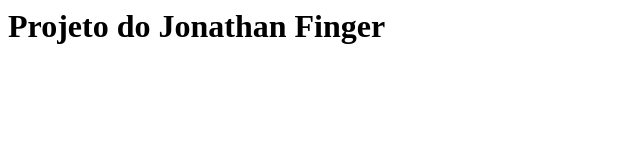
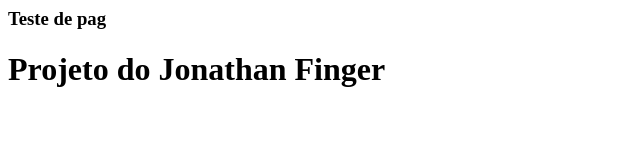
Before and after one commit to joniFinger/Study, a plain HTML site: page index.html in a window 1280 px wide. Shown: the whole page, without its empty margins (0-640 px from the left). Drawn offline with Linux system fonts and the light colour scheme.

Commit message:
Primeiro remote

```diff
--- a/index.html
+++ b/index.html
@@ -1,6 +1,6 @@
 <html>
     <head>
-
+        <h3>Teste de pag</h3>
     </head>
     <body>
         <h1>Projeto do Jonathan Finger</h1>
```
